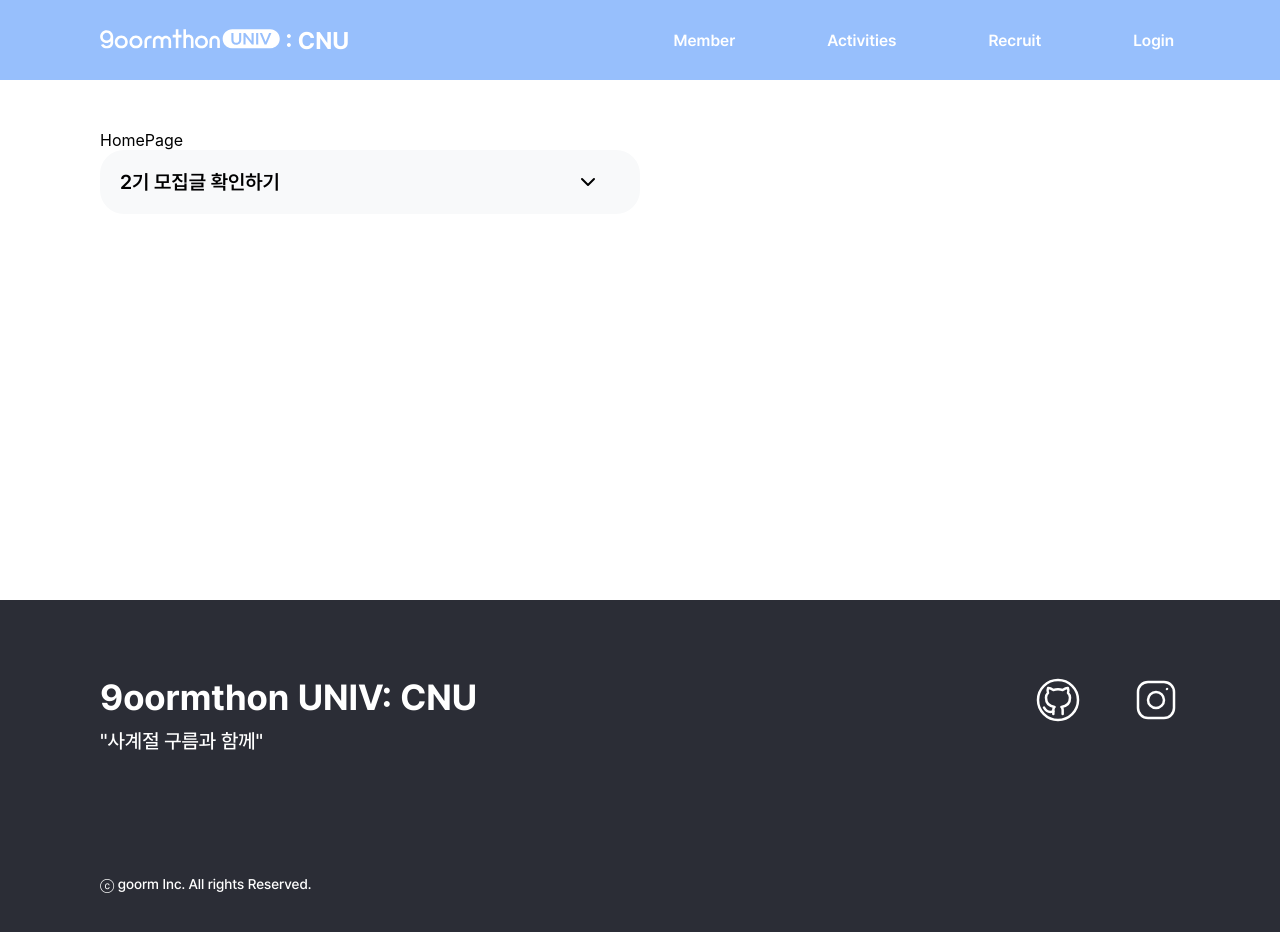
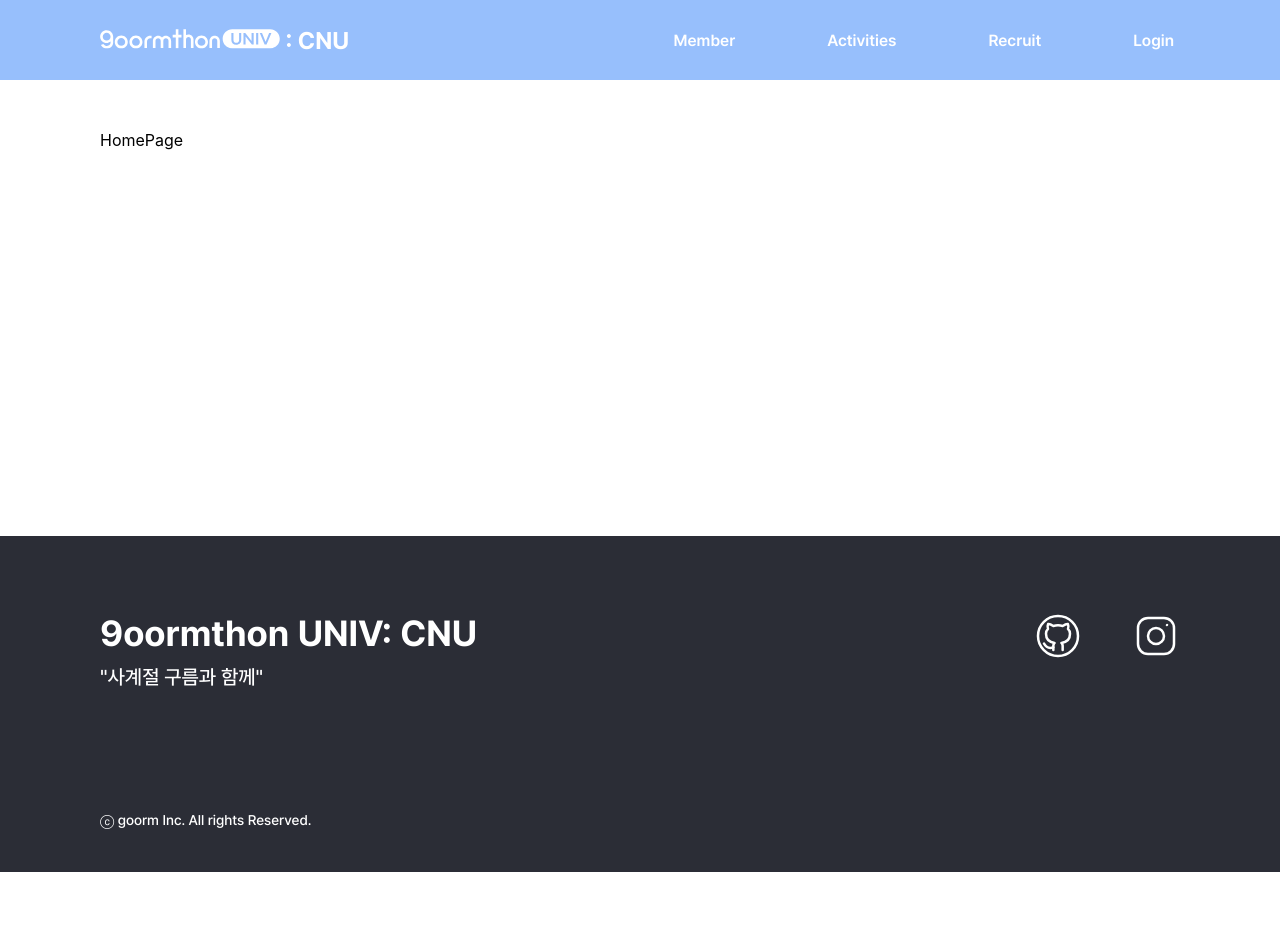
Before and after one commit to 9oormthonUNIV-JNU/B_FE, a React (Vite) app in the folder 9oormthonUNIV_JNU/: page / in a window 1280 px wide. Shown: the top 932 px of the page. After the commit the page ends 872 px from the top, so only its background shows below. Built offline with nearby package versions, Linux system fonts and the light colour scheme; the HTML template or start-up script is replaced by a standard one.

Commit message:
fix: CustomBox 수정

```diff
--- a/9oormthonUNIV_JNU/src/App.tsx
+++ b/9oormthonUNIV_JNU/src/App.tsx
@@ -3,7 +3,6 @@ import Footer from "./components/common/organisms/Footer";
 import styled from "styled-components";
 import { BrowserRouter as Router, Routes, Route } from "react-router-dom";
 import HomePage from "./pages/HomePage";
-import Accordion from "./components/common/atoms/Arcordion";
 
 const MainContainer = styled.div`
   flex-direction: column;
@@ -21,9 +20,6 @@ const App = () => {
         <Routes>
           <Route path="/" element={<HomePage />} />
         </Routes>
-        <Accordion title="2기 모집글 확인하기">
-          https://account.everytime.kr/login?redirect_uri=https%3A%2F%2Feverytime.kr%2F375208%2Fv%2F348827899
-        </Accordion>
       </MainContainer>
       <Footer />
     </Router>
--- a/9oormthonUNIV_JNU/src/components/common/atoms/CustomBox.tsx
+++ b/9oormthonUNIV_JNU/src/components/common/atoms/CustomBox.tsx
@@ -18,10 +18,14 @@ const CustomBox = styled.div<CustomBoxProps>`
   height: ${({ height }) => getDimension(height)};
   background-color: ${({ backgroundColor }) => backgroundColor || "#fff"};
   border-radius: 18px;
-  box-shadow: 0px 5px 20px 12px rgba(0, 0, 0, 0.15);
+  box-shadow: 0px 0px 20px 12px rgba(0, 0, 0, 0.05);
   box-sizing: border-box;
   overflow: hidden;
   gap: ${({ gap }) => getDimension(gap)};
+
+  &:hover {
+    box-shadow: 0px 5px 20px 12px rgba(0, 0, 0, 0.15);
+  }
 `;
 
 export default CustomBox;
```
